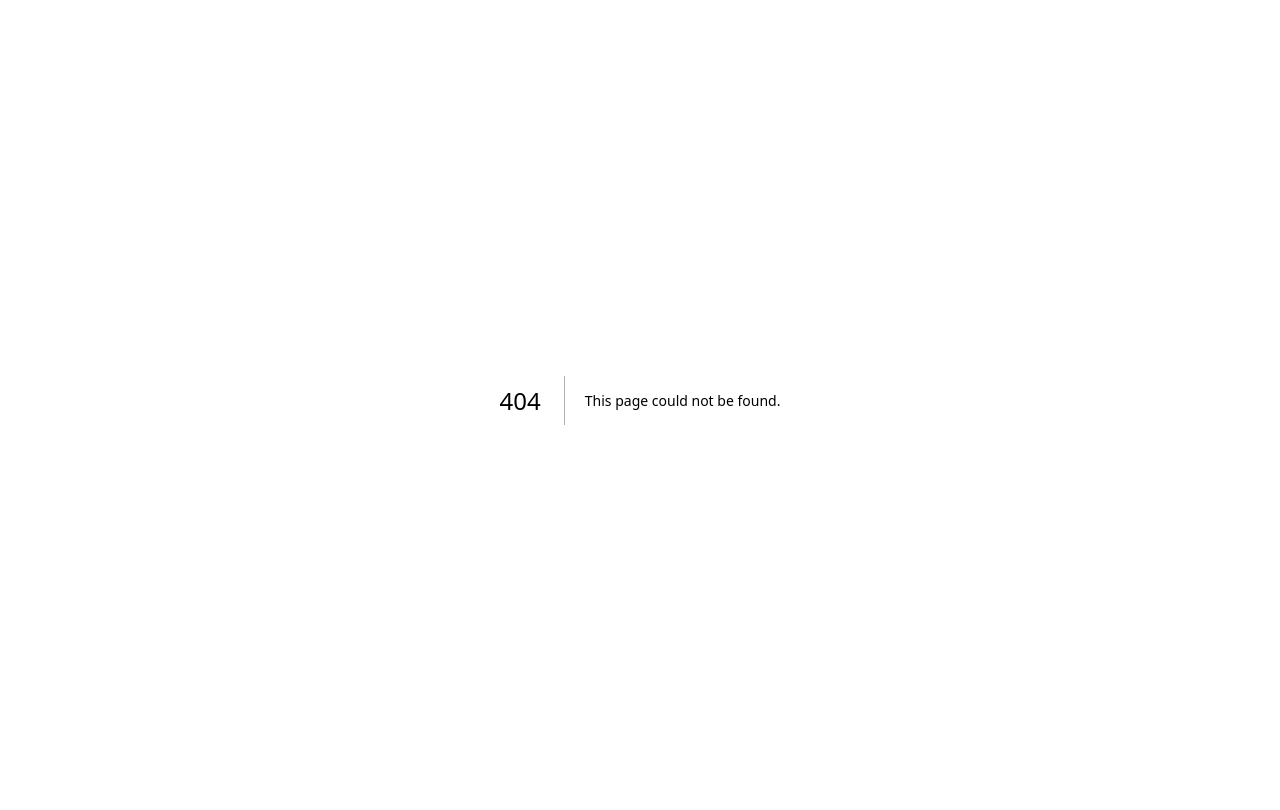
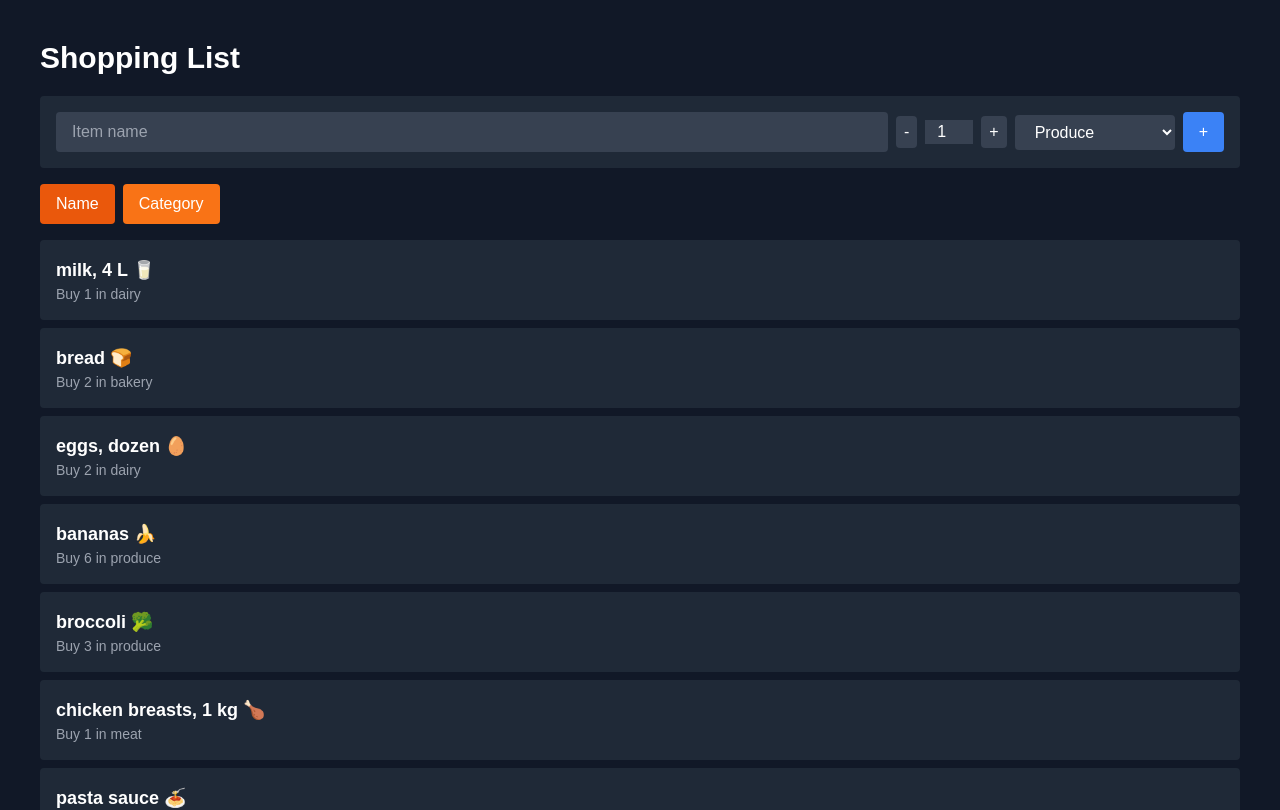
Before and after one commit to cindy6810/cprg306-assignments, a Next.js app: page /week-7 in a window 1280 px wide. Before the commit this address had no page. Shown: the top 810 px of the page. Built offline with nearby package versions, Linux system fonts and the light colour scheme.

Commit message:
week-7 assignment

```diff
--- /dev/null
+++ b/app/week-7/item-list.js
@@ -0,0 +1,12 @@
+import React from "react";
+import Item from "./item";
+
+export default function ItemList({ items }) {
+  return (
+    <ul className="space-y-2">
+      {items.map((item) => (
+        <Item key={item.id} item={item} />
+      ))}
+    </ul>
+  );
+}
--- /dev/null
+++ b/app/week-7/item.js
@@ -0,0 +1,21 @@
+import React from "react";
+
+export default function Item({ item }) {
+  return (
+    <li className="bg-gray-800 p-4 rounded flex flex-col">
+      <span className="text-lg font-bold text-white">
+        {item.name}{" "}
+        <span role="img" aria-label={item.category.toLowerCase()}>
+          {item.category === "Produce" && "🍌"}
+          {item.category === "Bakery" && "🍞"}
+          {item.category === "Dairy" && "🥛"}
+          {item.category === "Meat" && "🍗"}
+          {item.category === "Household" && "🧼"}
+        </span>
+      </span>
+      <span className="text-sm text-gray-400">
+        Buy {item.quantity} in {item.category.toLowerCase()}
+      </span>
+    </li>
+  );
+}
--- /dev/null
+++ b/app/week-7/items.json
@@ -0,0 +1,74 @@
+[
+  {
+    "id": "1h2GJKH12gkHG31h1H",
+    "name": "milk, 4 L 🥛",
+    "quantity": 1,
+    "category": "dairy"
+  },
+  {
+    "id": "2KJH3k2j3H1k2J3K1H",
+    "name": "bread 🍞",
+    "quantity": 2,
+    "category": "bakery"
+  },
+  {
+    "id": "3h2KJH3k2j3H1k2J3",
+    "name": "eggs, dozen 🥚",
+    "quantity": 2,
+    "category": "dairy"
+  },
+  {
+    "id": "4k2J3K1H2GJKH12gk",
+    "name": "bananas 🍌",
+    "quantity": 6,
+    "category": "produce"
+  },
+  {
+    "id": "5H1h1H2KJH3k2j3H",
+    "name": "broccoli 🥦",
+    "quantity": 3,
+    "category": "produce"
+  },
+  {
+    "id": "6H1k2J3K1H2GJKH1",
+    "name": "chicken breasts, 1 kg 🍗",
+    "quantity": 1,
+    "category": "meat"
+  },
+  {
+    "id": "7gkHG31h1H2KJH3k",
+    "name": "pasta sauce 🍝",
+    "quantity": 3,
+    "category": "canned goods"
+  },
+  {
+    "id": "8j3H1k2J3K1H2GJK",
+    "name": "spaghetti, 454 g 🍝",
+    "quantity": 2,
+    "category": "dry goods"
+  },
+  {
+    "id": "9H12gkHG31h1H2KJ",
+    "name": "toilet paper, 12 pack 🧻",
+    "quantity": 1,
+    "category": "household"
+  },
+  {
+    "id": "10H3k2j3H1k2J3K1",
+    "name": "paper towels, 6 pack",
+    "quantity": 1,
+    "category": "household"
+  },
+  {
+    "id": "11k2J3K1H2GJKH12",
+    "name": "dish soap 🍽️",
+    "quantity": 1,
+    "category": "household"
+  },
+  {
+    "id": "12GJKH12gkHG31h1",
+    "name": "hand soap 🧼",
+    "quantity": 4,
+    "category": "household"
+  }
+]
--- /dev/null
+++ b/app/week-7/new-item.js
@@ -0,0 +1,84 @@
+import React, { useState } from "react";
+
+export default function NewItem({ onAddItem }) {
+  const [name, setName] = useState("");
+  const [quantity, setQuantity] = useState(1);
+  const [category, setCategory] = useState("Produce");
+
+  const handleSubmit = (e) => {
+    e.preventDefault();
+    const newItem = {
+      id: Math.random().toString(36).substr(2, 9),
+      name,
+      quantity,
+      category,
+    };
+    onAddItem(newItem);
+    setName("");
+    setQuantity(1);
+    setCategory("Produce");
+  };
+
+  return (
+    <form
+      onSubmit={handleSubmit}
+      className="flex space-x-2 items-center bg-gray-800 p-4 rounded"
+    >
+      <input
+        type="text"
+        placeholder="Item name"
+        value={name}
+        onChange={(e) => setName(e.target.value)}
+        required
+        className="bg-gray-700 text-white px-4 py-2 rounded w-full"
+      />
+      <div className="flex items-center space-x-2">
+        <button
+          type="button"
+          onClick={() => setQuantity(quantity - 1)}
+          disabled={quantity <= 1}
+          className="px-2 py-1 bg-gray-700 text-white rounded"
+        >
+          -
+        </button>
+        <input
+          type="number"
+          value={quantity}
+          onChange={(e) => setQuantity(Number(e.target.value))}
+          min="1"
+          className="bg-gray-700 text-white text-center w-12"
+        />
+        <button
+          type="button"
+          onClick={() => setQuantity(quantity + 1)}
+          className="px-2 py-1 bg-gray-700 text-white rounded"
+        >
+          +
+        </button>
+      </div>
+      <select
+        value={category}
+        onChange={(e) => setCategory(e.target.value)}
+        className="bg-gray-700 text-white px-4 py-2 rounded"
+      >
+        <option>Produce</option>
+        <option>Dairy</option>
+        <option>Bakery</option>
+        <option>Meat</option>
+        <option>Frozen Foods</option>
+        <option>Canned Goods</option>
+        <option>Dry Goods</option>
+        <option>Beverages</option>
+        <option>Snacks</option>
+        <option>Household</option>
+        <option>Other</option>
+      </select>
+      <button
+        type="submit"
+        className="bg-blue-500 px-4 py-2 rounded text-white"
+      >
+        +
+      </button>
+    </form>
+  );
+}
--- /dev/null
+++ b/app/week-7/page.js
@@ -0,0 +1,50 @@
+"use client";
+
+import React, { useState } from "react";
+import NewItem from "./new-item";
+import ItemList from "./item-list";
+import itemsData from "./items.json";
+
+export default function Page() {
+  const [items, setItems] = useState(itemsData);
+  const [sortOption, setSortOption] = useState("name");
+
+  const handleAddItem = (newItem) => {
+    setItems((prevItems) => [...prevItems, newItem]);
+  };
+
+  const sortItems = (option) => {
+    setSortOption(option);
+    const sorted = [...items].sort((a, b) => {
+      if (option === "name") return a.name.localeCompare(b.name);
+      return a.category.localeCompare(b.category);
+    });
+    setItems(sorted);
+  };
+
+  return (
+    <div className="bg-gray-900 min-h-screen p-10 text-white">
+      <h1 className="text-3xl font-bold mb-5">Shopping List</h1>
+      <NewItem onAddItem={handleAddItem} />
+      <div className="flex space-x-2 my-4">
+        <button
+          onClick={() => sortItems("name")}
+          className={`px-4 py-2 rounded bg-orange-500 ${
+            sortOption === "name" ? "bg-orange-600" : ""
+          }`}
+        >
+          Name
+        </button>
+        <button
+          onClick={() => sortItems("category")}
+          className={`px-4 py-2 rounded bg-orange-500 ${
+            sortOption === "category" ? "bg-orange-600" : ""
+          }`}
+        >
+          Category
+        </button>
+      </div>
+      <ItemList items={items} />
+    </div>
+  );
+}
```
